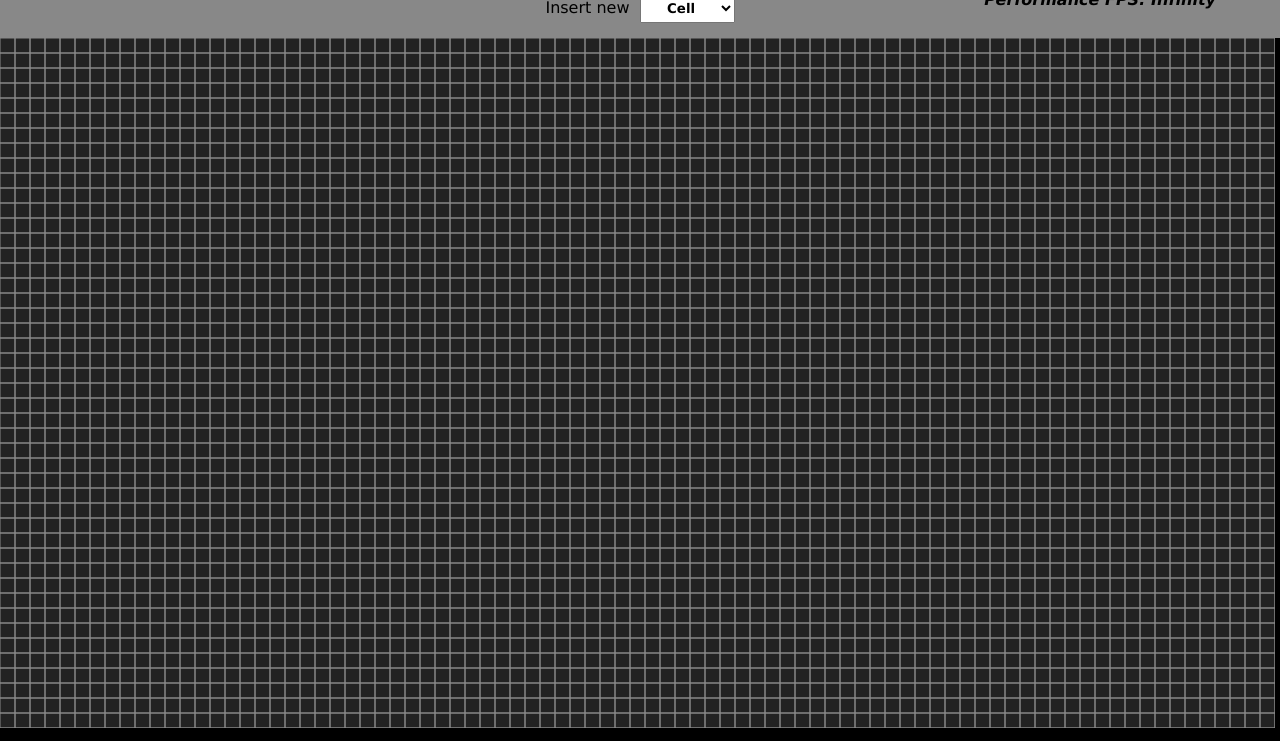
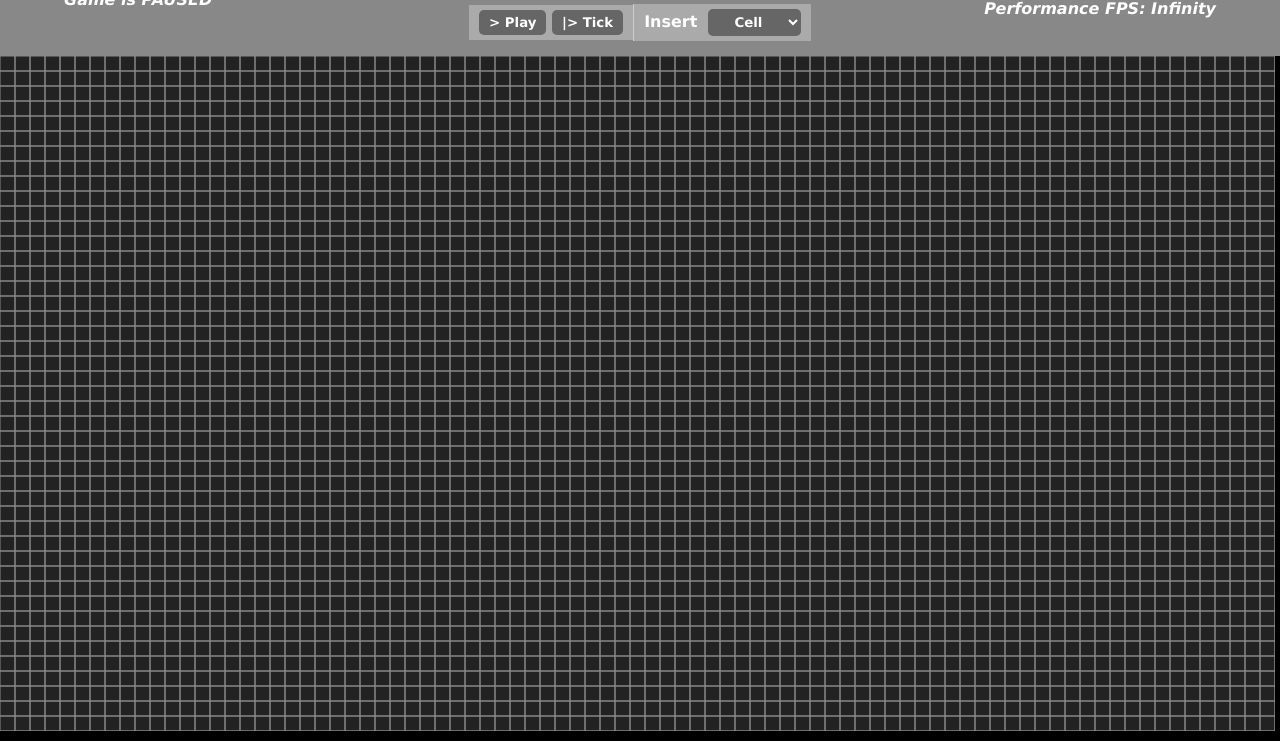
Before and after one commit to DCdeBrabander/conway, a website: page index.html in a window 1280 px wide. Shown: the part 59-800 px from the top of the page. Drawn offline with Linux system fonts and the light colour scheme.

Commit message:
Support Tick, Refactor UI code, Refactor Game-loop
- Support running single frame (States.SINGLE_TICK)
  - Added Play-button and run-single-frame (tick) button
- Moved and refactored all UI code into
  - initializeControlButtons
  - initializeMouseListener
  - initializeKeyboardListener
  - updateSupportedPatternSelect
  - updateRealFrameTimeInElement
  - updateUiElementsByGameState
  - getCorrectedMouseCoordinates
- Made canvasElement a public constructor property
- Made Conway(Game) instance exportable variable
- Made CanvasElement exportable variable
- Refactored game-loop logic and flow
  - added gameLoop() with state-switch
    - either runs: tick(), run() or paused()
    - draw() now only contains draw-relevant logic
    - requestAnimationFrame calls gameLoop()
    - init() just calls gameLoop, not via requestAnimationFrame
    - start using _functionName for private functions (wip)
      - should be more consistent with TS getter/setter style
- Updated UI for form elements (bit more consistent with theme)

```diff
--- a/index.html
+++ b/index.html
@@ -20,9 +20,14 @@
             <div id="actual">Performance FPS: <span>0</span></div>
         </div>
 
-        <div id="patterns">
-            Insert new
-            <select></select>
+        <div id="controls">
+            <div>
+                <button id="control-play">> Play</button>
+                <button id="control-tick">|> Tick</button>
+            </div>
+            <div id="patterns">
+                Insert <select></select>
+            </div>
         </div>
     </header>
 
@@ -30,7 +35,7 @@
     <canvas id="conway-canvas"></canvas>
 
     <dialog id="help">
-        <h2>Controls</h2>
+        <h2>Shortcuts</h2>
         <table>
             <tr>
                 <td>[p]</td> <td>Pause</td>
--- a/src/app.ts
+++ b/src/app.ts
@@ -1,107 +1,24 @@
-import Conway, { States } from "./conway"
-import { Patterns } from "./patterns/index"
+import Conway from "./conway"
+import { ui } from "./ui"
+
+export let ConwayGame: Conway
+
+export let CanvasElement: HTMLCanvasElement
 
 const app = () => {
-    // UI stuff
-    const stateInfoElement = document.querySelector("#state span") as HTMLSpanElement
-
-    const fpsElement = document.querySelector("#fps #target span") as HTMLSpanElement
-    const realFpsElement = document.querySelector("#fps #actual span") as HTMLSpanElement
-
-    const supportedPatternsElement = document.querySelector("#patterns select") as HTMLSelectElement
-    const helpDialogElement = document.getElementById("help") as HTMLDialogElement
+    CanvasElement = document.getElementById("conway-canvas") as HTMLCanvasElement
 
     // Conway Stuff
     const CELL_SIZE = 15
     const CONWAY_FPS = 20
-    const canvasElement = document.getElementById("conway-canvas") as HTMLCanvasElement
 
     // Let's go ;-)
-    const ConwayGame = new Conway(canvasElement, CELL_SIZE, CONWAY_FPS)
+    ConwayGame = new Conway(CanvasElement, CELL_SIZE, CONWAY_FPS)
         .setHeightOffset(document.querySelector('#info')?.clientHeight ?? 0)
         .init()
 
-    ConwayGame.getSupportedPatterns().forEach(
-        (supportedPattern, index) => {
-
-        const textValue =
-            supportedPattern.charAt(0).toUpperCase()
-            + supportedPattern.slice(1).toLowerCase()
-
-        supportedPatternsElement.add(
-            new Option(
-                textValue,
-                supportedPattern,
-                index == 0
-            )
-        )
-    })
-
-    // All eventlisteners could be put within instance of Conway,
-    // but pure game-of-life has no controls or any events
-    const getMouseCoordinates = (mouseEvent: MouseEvent) => ({
-        x: mouseEvent.clientX - canvasElement.offsetLeft,
-        y: mouseEvent.clientY - canvasElement.offsetTop
-    })
-
-    const realFrameTime = () => {
-        realFpsElement.innerHTML = Math.floor(1000 / ConwayGame.getRealFrameTime()).toString()
-        setTimeout(realFrameTime, 250)
-    }
-
-    canvasElement.addEventListener('mousedown', (event: MouseEvent) => {
-        const { x, y } = getMouseCoordinates(event)
-        ConwayGame.showPattern(ConwayGame.getCurrentPreviewPattern(), x, y)
-    }, false)
-
-    canvasElement.addEventListener('mousemove', (event: MouseEvent) => {
-        const { x, y } = getMouseCoordinates(event)
-        ConwayGame.showPatternPreview(ConwayGame.getCurrentPreviewPattern(), x, y)
-    }, false)
-
-    window.addEventListener('keyup', (event: KeyboardEvent) => {
-        const pressedKey = event.key.toLowerCase()
-
-        switch (pressedKey) {
-            case "p":
-                ConwayGame.setGameState(States.PAUSED)
-                break
-            case "h":
-                if (!helpDialogElement.open) {
-                    helpDialogElement.showModal()
-                } else {
-                    helpDialogElement.close()
-                }
-                break
-            case " ":
-                ConwayGame.setGameState(
-                    ConwayGame.currentState == States.RUNNING
-                    ? States.PAUSED
-                    : States.RUNNING
-                )
-                break
-            default:
-                break
-        }
-
-        if (ConwayGame.currentState == States.RUNNING) {
-            fpsElement.innerHTML = ConwayGame.fps.toString()
-        } else {
-            fpsElement.innerHTML = "0"
-        }
-
-        const currentState = Object.keys(States)[Object.values(States).indexOf(ConwayGame.currentState)]
-        document.title = "Conway's Game of Life - " + currentState
-        stateInfoElement!.innerHTML = currentState
-    }, false)
-
-    supportedPatternsElement.addEventListener('change', () => {
-        const patternValue = supportedPatternsElement.value as keyof typeof Patterns
-        const selectedPattern = Patterns[patternValue] ?? Patterns.CELL
-        ConwayGame.setCurrentPreviewPattern(selectedPattern)
-    })
-
-    realFrameTime()
+    // UI stuff
+    ui()
 }
 
 document.addEventListener("DOMContentLoaded", () => app())
--- a/src/conway.ts
+++ b/src/conway.ts
@@ -3,7 +3,8 @@ import { GetPattern, Patterns } from "./patterns/index"
 
 export enum States {
     PAUSED,
-    RUNNING
+    RUNNING,
+    SINGLE_TICK,
 }
 class Conway {
     // Let's keep things under control
@@ -11,6 +12,7 @@ class Conway {
     private MAX_CELL_SIZE: number = 100
 
     private realFrameTime: number = 0
+    private _allowTick: boolean = true
 
     private theme = {
         grid: "#888",
@@ -24,8 +26,7 @@ class Conway {
     private grid: Cell[][] = []
     private previewCells: Cell[][] = []
 
-    private canvasElement: HTMLCanvasElement|null
-    private canvasContext: CanvasRenderingContext2D|null
+    private canvasContext: CanvasRenderingContext2D
 
     public currentState: States = States.PAUSED
     private currentPreviewPattern: Patterns = Patterns.CELL
@@ -57,12 +58,21 @@ class Conway {
         }
     }
 
-    constructor (canvasElement: HTMLCanvasElement, private _cellSize: number = 10, private _fps: number = 10) {
+    public get allowTick(): boolean {
+        return this._allowTick
+    }
+    public set allowTick(value: boolean) {
+        this._allowTick = value
+    }
+
+    constructor (
+        public canvasElement: HTMLCanvasElement,
+        private _cellSize: number = 10,
+        private _fps: number = 10
+    ) {
         this.canvasElement = canvasElement as HTMLCanvasElement
-        this.canvasContext = this.canvasElement!.getContext("2d")
-
+        this.canvasContext = this.canvasElement.getContext("2d")!
         this.resizeTimeout = setTimeout(() => {})
-
         return this
     }
 
@@ -75,30 +85,62 @@ class Conway {
         // Create all cell instances for every grid coordinate
         this.grid = this.getNewGrid()
 
-        requestAnimationFrame(this.draw)
+        this.gameLoop()
 
         return this
     }
 
-    private draw = () => {
-        this.clear()
-
+    private gameLoop = () => {
         const startFrameTime = performance.timeOrigin + performance.now()
 
-        // Only update if running, this allows us to draw :-)
-        if (this.currentState == States.RUNNING) {
-            this.update()
+        // Only update if running
+        switch (this.currentState) {
+            case States.RUNNING:
+                this.run()
+                break
+            case States.PAUSED:
+                this.paused()
+                break;
+            case States.SINGLE_TICK:
+                this.tick()
+                break
         }
-
-        this.drawPreviewCells()
-        this.drawLivingCells()
-        this.drawGrid()
 
         this.realFrameTime = (performance.timeOrigin + performance.now() - startFrameTime)
 
         setTimeout(() => {
-            requestAnimationFrame(this.draw)
+            requestAnimationFrame(this.gameLoop)
         }, 1000 / this.fps)
+    }
+
+    private tick = () => {
+        this.draw()
+
+        if (!this._allowTick) {
+            return
+        }
+
+        this.run()
+        this._allowTick = false
+    }
+
+    private paused = () => {
+        this.draw()
+    }
+
+    private run = () => {
+        this.update()
+        this.draw()
+    }
+
+    /**
+     * All Drawing in canvas is done here
+     */
+    private draw = () => {
+        this._clear()
+        this._drawPreviewCells()
+        this._drawLivingCells()
+        this._drawGrid()
     }
 
     // version 1: Loop through grid checking all cells
@@ -119,7 +161,7 @@ class Conway {
         this.grid = newGrid
     }
 
-    private clear = () => {
+    private _clear = () => {
         this.canvasContext!.fillStyle = this.theme.background
 
         this.canvasContext!.clearRect(
@@ -135,6 +177,51 @@ class Conway {
             this.canvasElement!.height
         )
     }
+
+    private _drawGrid = () => {
+        this.canvasContext!.strokeStyle = this.theme.grid
+
+        this.grid.forEach((x: Cell[]) => {
+            x.forEach((cell: Cell, y: number) => {
+                this.canvasContext!.strokeRect(
+                    cell.x,
+                    cell.y,
+                    this.cellSize,
+                    this.cellSize,
+                )
+            })
+        })
+    }
+
+    private _drawPreviewCells = () => {
+        this.previewCells.forEach((x: Cell[]) => {
+            x.forEach((cell: Cell) => this.drawCell(cell))
+        })
+    }
+
+    private _drawLivingCells = () => {
+        this.grid.forEach((x: Cell[]) => {
+            x.forEach((cell: Cell) => this.drawCell(cell))
+        })
+    }
+
+    private drawCell = (cell: Cell): void => {
+        if (cell.alive) {
+            this.canvasContext!.fillStyle = this.theme.cell.alive
+        } else if (cell.example) {
+            this.canvasContext!.fillStyle = this.theme.cell.example
+        } else {
+            return
+        }
+
+        this.canvasContext!.fillRect(
+            cell.x,
+            cell.y,
+            this.cellSize,
+            this.cellSize
+        )
+    }
+
 
     private onResize = () => {
         clearTimeout(this.resizeTimeout)
@@ -156,42 +243,6 @@ class Conway {
         }
 
         return grid
-    }
-
-    private drawGrid = () => {
-        this.canvasContext!.strokeStyle = this.theme.grid
-
-        this.grid.forEach((x: Cell[]) => {
-            x.forEach((cell: Cell, y: number) => {
-                this.canvasContext!.strokeRect(
-                    cell.x,
-                    cell.y,
-                    this.cellSize,
-                    this.cellSize,
-                )
-            })
-        })
-    }
-
-    private drawPreviewCells = () => this.previewCells.forEach((x: Cell[]) => x.forEach((cell: Cell, y: number) => this.drawCell(cell)))
-
-    private drawLivingCells = () => this.grid.forEach((x: Cell[]) => x.forEach((cell: Cell, y: number) => this.drawCell(cell)))
-
-    private drawCell = (cell: Cell): void => {
-        if (cell.alive) {
-            this.canvasContext!.fillStyle = this.theme.cell.alive
-        } else if (cell.example) {
-            this.canvasContext!.fillStyle = this.theme.cell.example
-        } else {
-            return
-        }
-
-        this.canvasContext!.fillRect(
-            cell.x,
-            cell.y,
-            this.cellSize,
-            this.cellSize
-        )
     }
 
     private getCellAt = (x: number, y: number): Cell => {
--- /dev/null
+++ b/src/ui.ts
@@ -0,0 +1,148 @@
+import { ConwayGame } from "./app"
+import { States } from "./conway"
+import { Patterns } from "./patterns/index"
+
+// Main header
+export let stateInfoElement: HTMLSpanElement
+// Help dialog/modal (press 'H')
+export let helpDialogElement: HTMLDialogElement
+// FPS
+export let targetFpsElement: HTMLSpanElement
+export let realFpsElement: HTMLSpanElement
+// Pattern Dropdown
+export let supportedPatternsElement: HTMLSelectElement
+// Control buttons
+export let controlPlayButtonElement: HTMLButtonElement
+export let controlTickButtonElement: HTMLButtonElement
+
+/**
+ * All eventlisteners could be put within instance of Conway,
+ * but pure game-of-life has no controls or any events
+ */
+export const ui = () => {
+    controlPlayButtonElement = document.getElementById("control-play") as HTMLButtonElement
+    controlTickButtonElement = document.getElementById("control-tick") as HTMLButtonElement
+    stateInfoElement = document.querySelector("#state span") as HTMLSpanElement
+    helpDialogElement = document.getElementById("help") as HTMLDialogElement
+    targetFpsElement = document.querySelector("#fps #target span") as HTMLSpanElement
+    realFpsElement = document.querySelector("#fps #actual span") as HTMLSpanElement
+    supportedPatternsElement = document.querySelector("#patterns select") as HTMLSelectElement
+
+    supportedPatternsElement.addEventListener('change', () => {
+        const patternValue = supportedPatternsElement.value as keyof typeof Patterns
+        const selectedPattern = Patterns[patternValue] ?? Patterns.CELL
+        ConwayGame.setCurrentPreviewPattern(selectedPattern)
+    })
+
+    initializeControlButtons()
+
+    initializeMouseListener()
+    initializeKeyboardListener()
+
+    updateSupportedPatternSelect()
+    updateRealFrameTimeInElement()
+}
+
+const initializeControlButtons = () => {
+    controlTickButtonElement.onclick = () => {
+        ConwayGame.allowTick = true
+        ConwayGame.setGameState(States.SINGLE_TICK)
+    }
+
+    controlPlayButtonElement.onclick = () => {
+        if (ConwayGame.currentState == States.RUNNING) {
+            ConwayGame.setGameState(States.PAUSED)
+        } else {
+            ConwayGame.setGameState(States.RUNNING)
+        }
+
+        updateUiElementsByGameState()
+    }
+}
+
+const initializeMouseListener = () => {
+    ConwayGame.canvasElement.addEventListener('mousedown', (event: MouseEvent) => {
+        const { x, y } = getCorrectedMouseCoordinates(event, ConwayGame.canvasElement)
+        ConwayGame.showPattern(ConwayGame.getCurrentPreviewPattern(), x, y)
+    }, false)
+
+    ConwayGame.canvasElement.addEventListener('mousemove', (event: MouseEvent) => {
+        const { x, y } = getCorrectedMouseCoordinates(event, ConwayGame.canvasElement)
+        ConwayGame.showPatternPreview(ConwayGame.getCurrentPreviewPattern(), x, y)
+    }, false)
+}
+
+const initializeKeyboardListener = () => {
+    window.addEventListener('keyup', (event: KeyboardEvent) => {
+        const pressedKey = event.key.toLowerCase()
+
+        switch (pressedKey) {
+            case "p":
+                ConwayGame.setGameState(States.PAUSED)
+                break
+            case "h":
+                if (!helpDialogElement.open) {
+                    helpDialogElement.showModal()
+                } else {
+                    helpDialogElement.close()
+                }
+                break
+            case " ":
+                ConwayGame.setGameState(
+                    ConwayGame.currentState == States.RUNNING
+                    ? States.PAUSED
+                    : States.RUNNING
+                )
+                break
+            default:
+                break
+        }
+
+        updateUiElementsByGameState()
+    }, false)
+}
+
+const updateSupportedPatternSelect = () => ConwayGame.getSupportedPatterns().forEach(
+    (supportedPattern: string, index: number) => {
+        const textValue =
+            supportedPattern.charAt(0).toUpperCase()
+            + supportedPattern.slice(1).toLowerCase()
+        supportedPatternsElement.add(
+            new Option(
+                textValue,
+                supportedPattern,
+                index == 0
+            )
+        )
+    }
+)
+
+/**
+ * Show user actual time it took to calculate frames
+ */
+const updateRealFrameTimeInElement = () => {
+    realFpsElement.innerHTML = ConwayGame.currentState == States.RUNNING
+        ? Math.floor(1000 / ConwayGame.getRealFrameTime()).toString()
+        : "0"
+    setTimeout(updateRealFrameTimeInElement, 250)
+}
+
+const updateUiElementsByGameState = () => {
+    const gameStateString = Object.keys(States)[Object.values(States).indexOf(ConwayGame.currentState)]
+    document.title = "Conway's Game of Life - " + gameStateString
+    stateInfoElement!.innerHTML = gameStateString
+
+    // Update play button
+    if (ConwayGame.currentState == States.RUNNING) {
+        controlPlayButtonElement.innerText = "> Play"
+        targetFpsElement.innerHTML = ConwayGame.fps.toString()
+    } else {
+        controlPlayButtonElement.innerText = "|| Pause"
+        targetFpsElement.innerHTML = "0"
+    }
+}
+
+const getCorrectedMouseCoordinates = (mouseEvent: MouseEvent, canvasElement: HTMLCanvasElement) => ({
+    x: mouseEvent.clientX - canvasElement.offsetLeft,
+    y: mouseEvent.clientY - canvasElement.offsetTop
+})
```
Also changed, not shown: dist/app.css.
